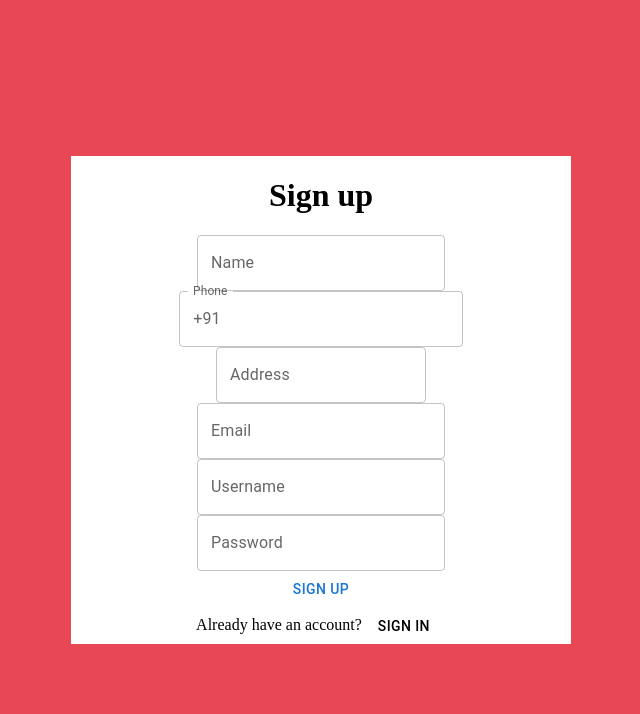
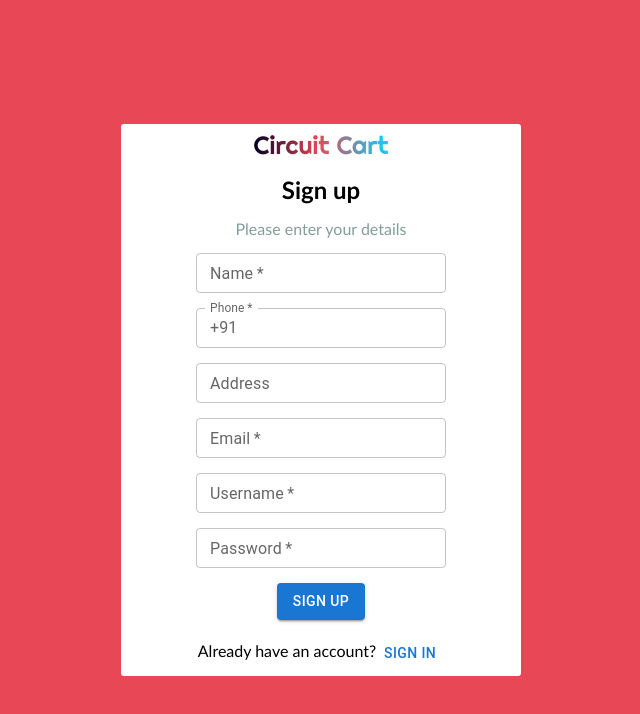
Before and after one commit to naseefmw/ecommerceApp, a React (Vite) app in the folder frontend/: page /register in a window 1280 px wide. Shown: the top 714 px of the page, without its empty margins (319-959 px from the left). Built offline with nearby package versions, Linux system fonts and the light colour scheme; no server answers.

Commit message:
register form styling and logo

```diff
--- a/frontend/src/components/AppBar.jsx
+++ b/frontend/src/components/AppBar.jsx
@@ -89,7 +89,7 @@
               component="div"
               sx={{ display: { xs: 'none', sm: 'block' } }}
             >
-              ElectroFusion
+              Circuit Cart
             </Typography>
           </IconButton>
           <Box sx={{ flexGrow: 1 }} />
--- a/frontend/src/components/LoginPage/Register.jsx
+++ b/frontend/src/components/LoginPage/Register.jsx
@@ -5,6 +5,7 @@
 
 const Register = () => {
   const navigate = useNavigate()
+  const width = 250
   const handleSubmit = async (event) => {
     event.preventDefault()
     try {
@@ -17,17 +18,29 @@
         avatarId: 1,
         address: event.target.address.value,
       })
-    } catch (error) {
-      console.log(error)
+    } catch (exception) {
+      console.log(exception)
     }
   }
   return (
     <div className="loginformbackground">
       <form onSubmit={handleSubmit}>
-        <h1>Sign up</h1>
-        <TextField variant="outlined" label="Name" name="name" />
+        <span className="logo">Circuit Cart </span>
+        <h2>Sign up</h2>
+        <span className="lighttext">Please enter your details</span>
+        <TextField
+          sx={{ width: width }}
+          variant="outlined"
+          label="Name"
+          name="name"
+          required
+          size="small"
+        />
 
         <TextField
+          sx={{ width: width }}
+          size="small"
+          required
           variant="outlined"
           label="Phone"
           name="phone"
@@ -39,6 +52,8 @@
         />
 
         <TextField
+          sx={{ width: width }}
+          size="small"
           multiline
           variant="outlined"
           label="Address"
@@ -46,20 +61,39 @@
           maxRows={3}
         />
 
-        <TextField variant="outlined" label="Email" name="email" />
-
-        <TextField variant="outlined" label="Username" name="username" />
+        <TextField
+          sx={{ width: width }}
+          size="small"
+          variant="outlined"
+          label="Email"
+          name="email"
+          required
+        />
 
         <TextField
+          sx={{ width: width }}
+          size="small"
+          variant="outlined"
+          label="Username"
+          name="username"
+          required
+        />
+
+        <TextField
+          sx={{ width: width }}
+          size="small"
+          required
           variant="outlined"
           type="password"
           label="Password"
           name="password"
         />
-        <Button type="submit">Sign up</Button>
+        <Button type="submit" variant="contained">
+          Sign up
+        </Button>
         <span>
           Already have an account?
-          <Button variant="plain" size="sm" onClick={() => navigate('/login')}>
+          <Button variant="text" onClick={() => navigate('/login')}>
             Sign in
           </Button>
         </span>
--- a/frontend/src/components/style.css
+++ b/frontend/src/components/style.css
@@ -1,6 +1,25 @@
 body {
   margin: 0;
   background-color: #eff1f4;
+  font-family: 'Gill Sans', 'Gill Sans MT', Calibri, 'Trebuchet MS', sans-serif;
+}
+@font-face {
+  font-family: 'Righteous';
+  src: local('Righteous'),
+    url(../assets/Righteous-Regular.ttf) format('truetype');
+}
+
+.logo {
+  font-family: 'Righteous';
+  font-size: 25px;
+  background: linear-gradient(
+    90deg,
+    rgba(2, 0, 36, 1) 0%,
+    rgba(232, 72, 85, 1) 48%,
+    rgba(0, 212, 255, 1) 100%
+  );
+  -webkit-background-clip: text;
+  -webkit-text-fill-color: transparent;
 }
 
 /*Home*/
@@ -59,12 +78,22 @@
 }
 
 .loginformbackground form {
+  padding: 5px 0;
   margin: auto;
   background-color: white;
-  width: 500px;
+  width: 400px;
   display: flex;
   flex-direction: column;
   align-items: center;
+  gap: 15px;
+  border-radius: 3px;
+}
+.loginformbackground h2 {
+  margin: 0;
+}
+
+.lighttext {
+  color: #839d9a;
 }
 
 /*ShoppingCart*/
```
Also changed, not shown: frontend/src/assets/Righteous-Regular.ttf (added), 1 other file (tests, documents, lock files or other folders).
